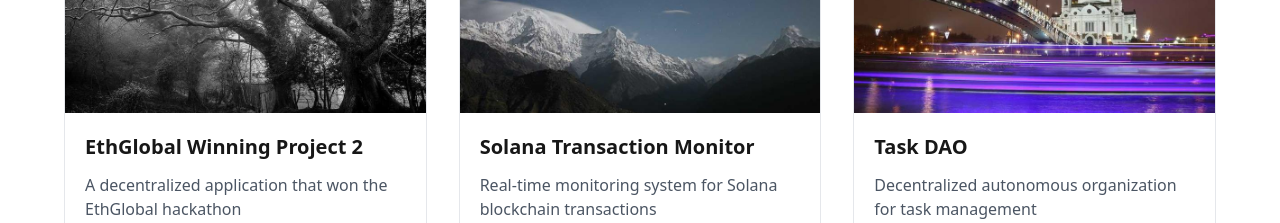
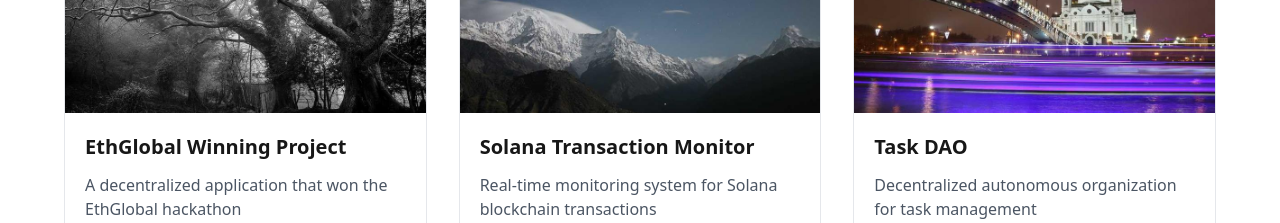
Before and after one commit to mrarejimmyz/Portfolio-Template, a Next.js app: page / in a window 1280 px wide. Shown: the part 1080-1303 px from the top of the page. Built offline with nearby package versions, Linux system fonts and the light colour scheme.

Commit message:
SyncProjects before use

```diff
--- a/src/data/project.ts
+++ b/src/data/project.ts
@@ -1,3 +1,7 @@
+import fs from 'fs';
+import path from 'path';
+import matter from 'gray-matter';
+import { serialize } from 'next-mdx-remote/serialize';
 import { MDXRemoteSerializeResult } from 'next-mdx-remote';
 
 // This is the type expected by the ProjectShowcase component.
@@ -23,11 +27,14 @@ export interface ProjectDetails {
   content?: MDXRemoteSerializeResult;
 }
 
+// Path to the projects directory
+const projectsDirectory = path.join(process.cwd(), 'src/content/projects');
+
 // Sample project data for fallback
 export const sampleProjects: Record<string, ProjectDetails> = {
   "ethglobal-winner": {
     id: "ethglobal-winner",
-    title: "EthGlobal Winning Project 2",
+    title: "EthGlobal Winning Project",
     description: "A decentralized application that won the EthGlobal hackathon",
     longDescription: "This project implements a novel approach to meta-transactions, allowing users to interact with smart contracts without paying gas fees. The implementation includes a relayer network and a sophisticated signature validation system.",
     techStack: ["Solidity", "Ethereum", "React", "Hardhat", "Ethers.js"],
@@ -89,31 +96,138 @@ export const sampleProjects: Record<string, ProjectDetails> = {
   }
 };
 
-// Get all project IDs
-export function getAllProjectIds() {
-  return Object.keys(sampleProjects).map(id => ({ params: { id } }));
+// Get all project files from the content directory
+export function getProjectFiles(): string[] {
+  try {
+    if (!fs.existsSync(projectsDirectory)) {
+      console.warn(`Projects directory not found: ${projectsDirectory}`);
+      return [];
+    }
+
+    return fs.readdirSync(projectsDirectory)
+      .filter(fileName => fileName.endsWith('.mdx'));
+  } catch (error) {
+    console.error('Error reading project files:', error);
+    return [];
+  }
 }
 
-// Get project data by ID
-export function getProjectData(id: string): ProjectDetails | null {
+// Get all project IDs from both MDX files and sample data
+export function getAllProjectIds() {
+  const mdxProjects = getProjectFiles().map(fileName =>
+    fileName.replace(/\.mdx$/, '')
+  );
+
+  const sampleIds = Object.keys(sampleProjects);
+
+  // Combine and deduplicate IDs
+  const allIds = [...new Set([...mdxProjects, ...sampleIds])];
+
+  return allIds.map(id => ({ params: { id } }));
+}
+
+// Get project data from MDX file
+export async function getProjectFromMDX(id: string): Promise<ProjectDetails | null> {
+  try {
+    const mdxPath = path.join(projectsDirectory, `${id}.mdx`);
+
+    if (!fs.existsSync(mdxPath)) {
+      return null;
+    }
+
+    const fileContents = fs.readFileSync(mdxPath, 'utf8');
+    const { data, content } = matter(fileContents);
+
+    // Serialize MDX content
+    const mdxSource = await serialize(content, {
+      mdxOptions: {
+        remarkPlugins: [],
+        rehypePlugins: [],
+      },
+      scope: data,
+    });
+
+    return {
+      id,
+      title: data.title || "",
+      description: data.description || "",
+      longDescription: data.longDescription || data.description || "",
+      techStack: data.techStack || [],
+      images: data.images || [],
+      githubUrl: data.githubUrl || "#",
+      liveUrl: data.liveUrl,
+      achievements: data.achievements || [],
+      content: mdxSource
+    };
+  } catch (error) {
+    console.error(`Error processing MDX file for project ${id}:`, error);
+    return null;
+  }
+}
+
+// Get project data by ID, first trying MDX then falling back to samples
+export async function getProjectData(id: string): Promise<ProjectDetails | null> {
+  // Try to get from MDX first
+  const mdxProject = await getProjectFromMDX(id);
+  if (mdxProject) {
+    console.log(`Loaded project ${id} from MDX file`);
+    return mdxProject;
+  }
+
+  // Fall back to sample data
+  console.log(`Using sample data for project ${id}`);
   return sampleProjects[id] || null;
 }
 
-// Get all projects data
-export function getAllProjects(): ProjectDetails[] {
-  return Object.values(sampleProjects);
+// Get all projects data, combining MDX and samples
+export async function getAllProjects(): Promise<ProjectDetails[]> {
+  // const mdxFiles = getProjectFiles();
+  const projectIds = getAllProjectIds().map(({ params }) => params.id);
+
+  // Process all project IDs
+  const projects = await Promise.all(
+    projectIds.map(async (id) => await getProjectData(id))
+  );
+
+  // Filter out any null values and return
+  return projects.filter((project): project is ProjectDetails => project !== null);
 }
 
-export function getFeaturedProjects(): Project[] {
+// Get featured projects
+export async function getFeaturedProjects(): Promise<Project[]> {
+  const featuredIds = ["ethglobal-winner", "solana-monitor", "task-dao"];
+
+  const projects = await Promise.all(
+    featuredIds.map(id => getProjectData(id))
+  );
+
+  return projects
+    .filter((project): project is ProjectDetails => project !== null)
+    .map<Project>((project) => ({
+      id: project.id,
+      title: project.title,
+      description: project.description,
+      tags: project.techStack ?? [],
+      image: project.images?.[0] ?? "/images/default.png",
+    }));
+}
+
+// Synchronous version of getFeaturedProjects for static site generation
+export function getFeaturedProjectsSync(): Project[] {
   const featuredIds = ["ethglobal-winner", "solana-monitor", "task-dao"];
   return featuredIds
     .map(id => sampleProjects[id]) // Get projects by ID
     .filter((project): project is ProjectDetails => project !== undefined) // Ensure project exists
-    .map<Project>((project) => ({  // ✅ Explicitly define return type
+    .map<Project>((project) => ({  // Explicitly define return type
       id: project.id,
       title: project.title,
       description: project.description,
-      tags: project.techStack ?? [], // ✅ Ensure it's always an array
-      image: project.images?.[0] ?? "/images/default.png", // ✅ Ensure fallback image
+      tags: project.techStack ?? [], // Ensure it's always an array
+      image: project.images?.[0] ?? "/images/default.png", // Ensure fallback image
     }));
 }
+
+// Synchronous version of getAllProjects for static site generation
+export function getAllProjectsSync(): ProjectDetails[] {
+  return Object.values(sampleProjects);
+}
--- a/src/pages/index.tsx
+++ b/src/pages/index.tsx
@@ -5,7 +5,7 @@ import Hero from '../components/Hero';
 import ProjectShowcase from '../components/ProjectShowcase';
 import PortfolioFeatures from '../components/PortfolioFeatures';
 import Footer from '@/components/Footer';
-import { getFeaturedProjects, Project } from '../data/project';
+import { getFeaturedProjectsSync, Project } from '../data/project';
 
 // Configure Geist Sans font
 const geistSans = Geist({
@@ -127,7 +127,7 @@ export default function Home({ featuredProjects }: HomeProps) {
 
 // Fetch featured projects at build time
 export async function getStaticProps() {
-  const featuredProjects = getFeaturedProjects();
+  const featuredProjects = getFeaturedProjectsSync();
   return {
     props: {
       featuredProjects,
--- a/src/pages/projects/[id].tsx
+++ b/src/pages/projects/[id].tsx
@@ -6,13 +6,11 @@ import { Prism as SyntaxHighlighter, SyntaxHighlighterProps } from 'react-syntax
 import { atomDark } from 'react-syntax-highlighter/dist/cjs/styles/prism';
 import Image from 'next/image';
 
-
 import Header from '../../components/project/Header';
-// import TechStack from '../../components/project/TechStack';
 import Gallery from '../../components/project/Gallery';
 import CodeSnippet from '../../components/project/CodeSnippet';
 
-import { ProjectDetails, getProjectData } from '../../data/project';
+import { ProjectDetails, sampleProjects } from '../../data/project';
 import { getAllProjectPaths, getProjectFromMDX } from '../../lib/mdx';
 
 /**
@@ -126,8 +124,6 @@ export default function ProjectDetail({ project }: { project: ProjectDetails })
         )}
       </Head>
 
-
-
       <div className="max-w-6xl mx-auto px-4 py-12 sm:px-6 lg:px-8">
         {/* Back button */}
         <Link
@@ -208,7 +204,8 @@ export async function getStaticProps({ params }: { params: { id: string } }) {
 
   // If no MDX file, use sample data
   if (!project) {
-    project = getProjectData(id);
+    // Use the synchronous version for static site generation
+    project = sampleProjects[id] || null;
   }
 
   // If project still not found, return 404
@@ -222,7 +219,5 @@ export async function getStaticProps({ params }: { params: { id: string } }) {
     props: {
       project,
     },
-    // Revalidate once per day
-    // revalidate: 86400,
   };
 }
--- a/src/pages/projects/index.tsx
+++ b/src/pages/projects/index.tsx
@@ -3,9 +3,9 @@ import Link from 'next/link';
 import Image from 'next/image';
 import { useState } from 'react';
 
-// Ensure that getAllProjects is exported from the data file.
-// If not, either export it or adjust the import accordingly.
-import { getAllProjects } from '../../data/project';
+// Import the synchronous version for static site generation
+import { getAllProjectsSync } from '../../data/project';
+
 
 interface Project {
   id: string;
@@ -13,6 +13,8 @@ interface Project {
   description: string;
   techStack: string[];
   images: string[];
+  githubUrl: string;
+  liveUrl?: string;
 }
 
 interface ProjectsProps {
@@ -38,8 +40,6 @@ export default function Projects({ projects }: ProjectsProps) {
         <title>Projects | Blockchain Developer Portfolio</title>
         <meta name="description" content="Explore my blockchain development projects, including smart contracts, dApps, and Web3 integrations." />
       </Head>
-
-
 
       <div className="max-w-6xl mx-auto px-4 py-12 sm:px-6 lg:px-8">
         <header className="mb-12 text-center">
@@ -88,7 +88,7 @@ export default function Projects({ projects }: ProjectsProps) {
               className="group block bg-white dark:bg-gray-800 rounded-xl overflow-hidden shadow-md hover:shadow-lg transition-shadow"
             >
               <div className="relative h-48 w-full">
-                {project.images.length > 0 ? (
+                {project.images && project.images.length > 0 ? (
                   <Image
                     src={project.images[0]}
                     alt={project.title}
@@ -110,7 +110,7 @@ export default function Projects({ projects }: ProjectsProps) {
                   {project.description}
                 </p>
                 <div className="flex flex-wrap gap-2">
-                  {project.techStack.slice(0, 3).map((tech: string, index: number) => (
+                  {project.techStack && project.techStack.slice(0, 3).map((tech: string, index: number) => (
                     <span
                       key={index}
                       className="px-2 py-1 bg-gray-100 dark:bg-gray-700 rounded-full text-xs font-medium"
@@ -118,7 +118,7 @@ export default function Projects({ projects }: ProjectsProps) {
                       {tech}
                     </span>
                   ))}
-                  {project.techStack.length > 3 && (
+                  {project.techStack && project.techStack.length > 3 && (
                     <span className="px-2 py-1 bg-gray-100 dark:bg-gray-700 rounded-full text-xs font-medium">
                       +{project.techStack.length - 3} more
                     </span>
@@ -149,9 +149,9 @@ export default function Projects({ projects }: ProjectsProps) {
   );
 }
 
-export async function getStaticProps() {
-  // Ensure that getAllProjects returns data in the expected Project format
-  const projects = getAllProjects() as Project[];
+export function getStaticProps() {
+  // Use the synchronous version for static site generation
+  const projects = getAllProjectsSync();
 
   return {
     props: {
```
